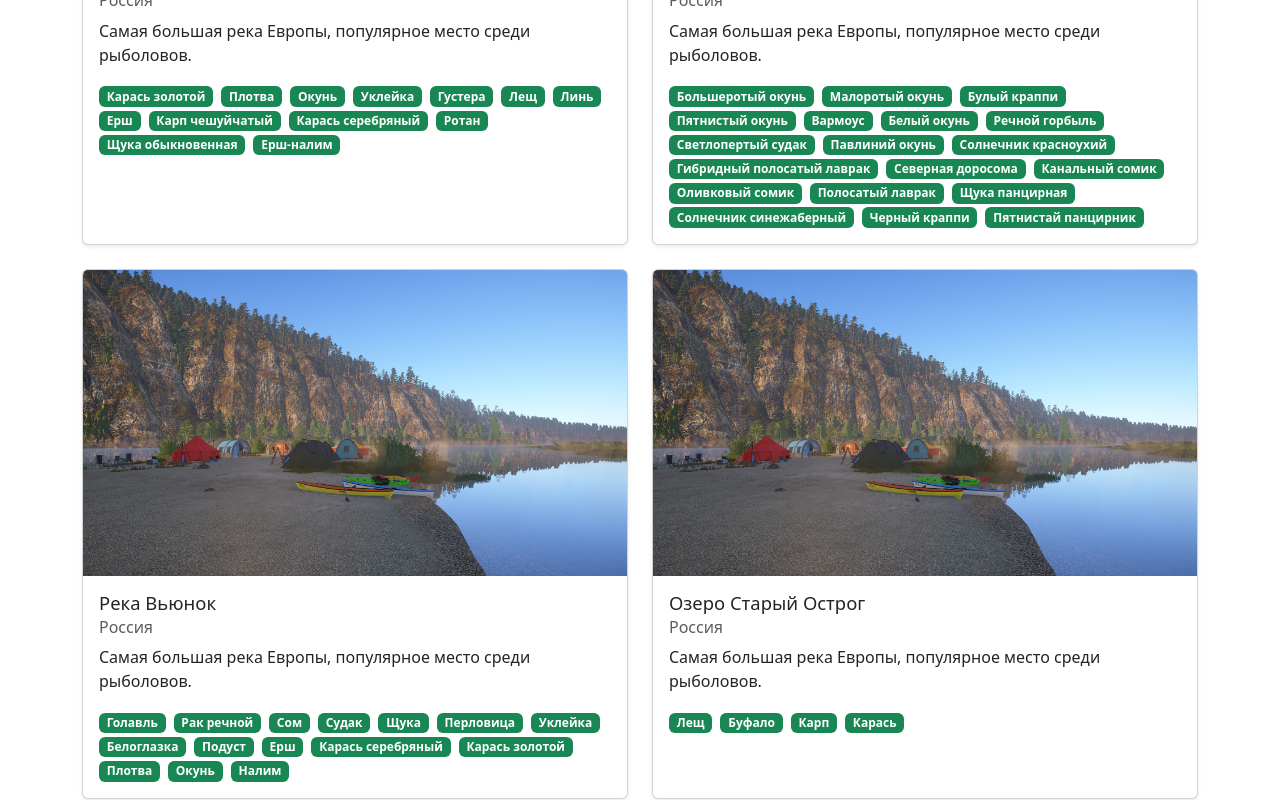
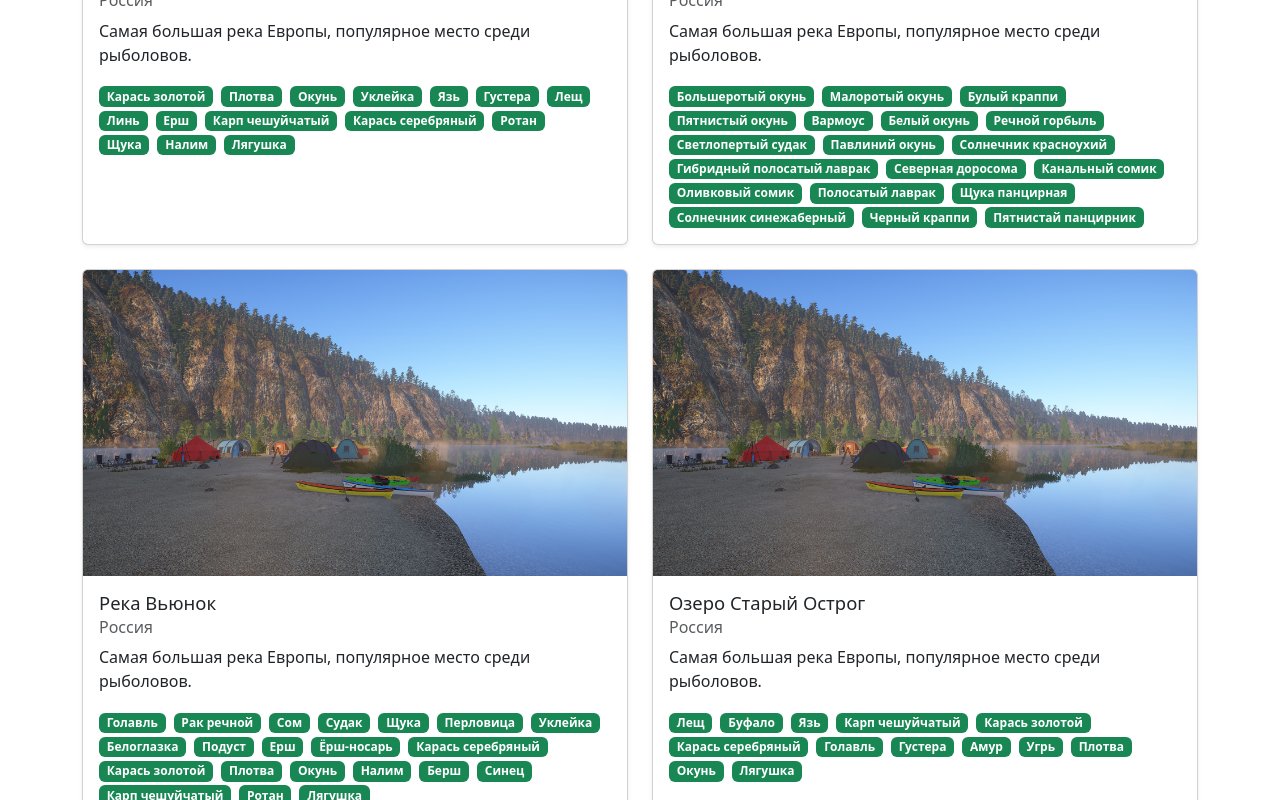
Before and after one commit to Pushkin-hub/rf4-clone-frontend, a React (Create React App) app: page /waters in a window 1280 px wide. Shown: the part 520-1320 px from the top of the page. Built offline with nearby package versions, Linux system fonts and the light colour scheme.

Commit message:
Дописать рыб

```diff
--- a/src/pages/Waters.jsx
+++ b/src/pages/Waters.jsx
@@ -8,9 +8,9 @@ const watersList = [
     id: 1,
     name: 'Озеро Комариное',
     location: 'Россия',
-    fish: ['Карась золотой', 'Плотва', 'Окунь', 'Уклейка',
+    fish: ['Карась золотой', 'Плотва', 'Окунь', 'Уклейка', 'Язь',
       'Густера', 'Лещ', 'Линь', 'Ерш', 'Карп чешуйчатый',
-      'Карась серебряный', 'Ротан', 'Щука обыкновенная', 'Ерш-налим'],
+      'Карась серебряный', 'Ротан', 'Щука', 'Налим', 'Лягушка'],
     image: Belaya,
     description: 'Самая большая река Европы, популярное место среди рыболовов.',
   },
@@ -32,7 +32,8 @@ const watersList = [
     name: 'Река Вьюнок',
     location: 'Россия',
     fish: ['Голавль', 'Рак речной', 'Сом', 'Судак', 'Щука', 'Перловица', 'Уклейка',
-      'Белоглазка', 'Подуст', 'Ерш', 'Карась серебряный', 'Карась золотой', 'Плотва', 'Окунь', 'Налим'],//Добавиль всю рыбу
+      'Белоглазка', 'Подуст', 'Ерш', 'Ёрш-носарь', 'Карась серебряный', 'Карась золотой', 'Плотва',
+      'Окунь', 'Налим', 'Берш', 'Синец', 'Карп чешуйчатый', 'Ротан', 'Лягушка'],
     image: Belaya,
     description: 'Самая большая река Европы, популярное место среди рыболовов.',
   },
@@ -40,7 +41,8 @@ const watersList = [
     id: 4,
     name: 'Озеро Старый Острог',
     location: 'Россия',
-    fish: ['Лещ', 'Буфало', 'Карп', 'Карась'],//Добавиль всю рыбу
+    fish: ['Лещ', 'Буфало', 'Язь', 'Карп чешуйчатый', 'Карась золотой', 'Карась серебряный',
+      'Голавль', 'Густера', 'Амур', 'Угрь', 'Плотва', 'Окунь', 'Лягушка'],//Добавиль всю рыбу
     image: Belaya,
     description: 'Самая большая река Европы, популярное место среди рыболовов.',
   },
```
